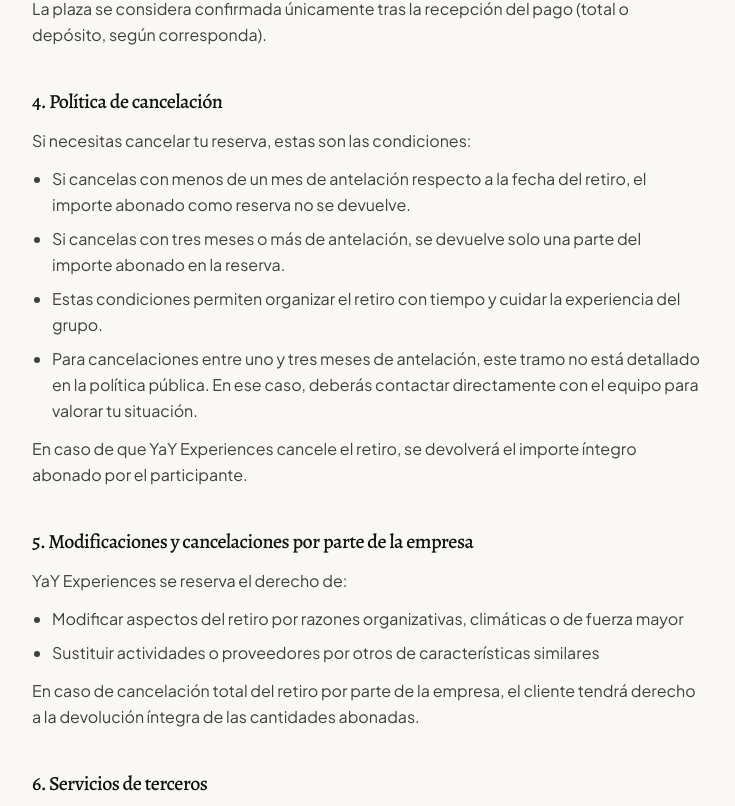
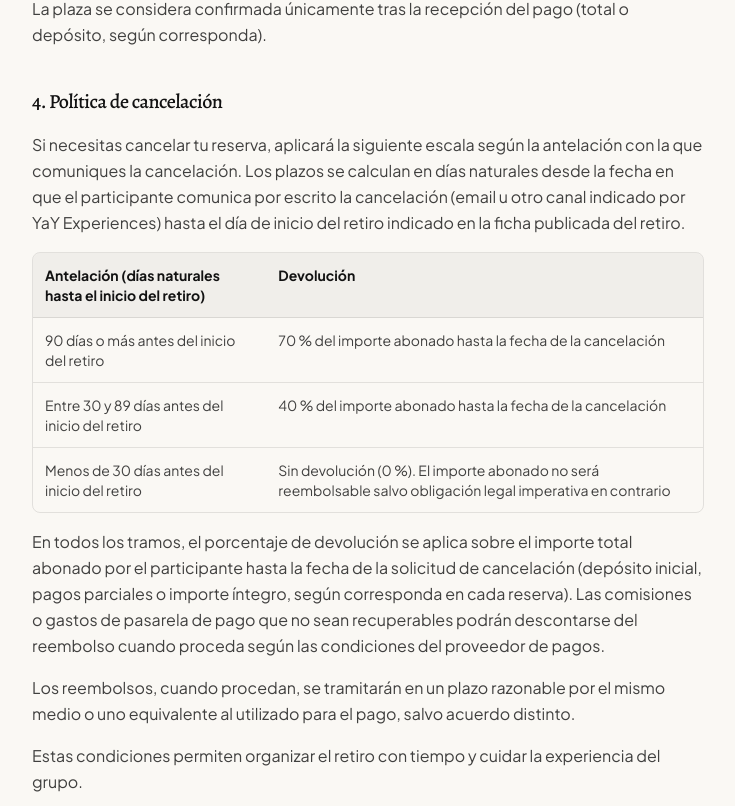
Before and after one commit to jonoyanguren/yay, a Next.js app: page /terminos in a window 1280 px wide. Shown: the part 1274-2080 px from the top of the page, without its empty margins (272-1007 px from the left). Built offline with nearby package versions, Linux system fonts and the light colour scheme; no server answers.

Commit message:
feat: improve legal

```diff
--- a/app/privacidad/page.tsx
+++ b/app/privacidad/page.tsx
@@ -136,6 +136,37 @@ export default function PrivacidadPage() {
               base legal aplicable
             </li>
             <li>Cumplir obligaciones legales aplicables</li>
+          </ul>
+          <p className="pt-1">
+            <strong className="text-black">Ejemplos de correos que puedes recibir</strong>{" "}
+            (según tu relación con nosotros):
+          </p>
+          <ul className="list-disc pl-5 space-y-2">
+            <li>
+              Confirmación de reserva con el detalle de tu pedido (habitación,
+              extras, importes pagados y pendientes).
+            </li>
+            <li>
+              Mensaje con enlace para completar el pago pendiente (factura de saldo
+              gestionada con Stripe).
+            </li>
+            <li>
+              Aviso de que has completado el pago total del retiro y recordatorio de
+              próximos pasos.
+            </li>
+            <li>
+              Información práctica en los días previos al retiro (horarios, punto de
+              encuentro, qué llevar, últimos detalles).
+            </li>
+            <li>
+              Avisos puntuales relacionados con la coordinación o asistencia al
+              retiro.
+            </li>
+            <li>
+              Lista de espera: confirmación de tu inscripción y, si aplica, avisos de
+              plaza disponible o nuevas convocatorias.
+            </li>
+            <li>Respuesta a consultas enviadas por contacto o respondiendo a un email nuestro.</li>
           </ul>
         </section>
 
--- a/app/retreats/[slug]/book/BookingForm.tsx
+++ b/app/retreats/[slug]/book/BookingForm.tsx
@@ -1,6 +1,7 @@
 "use client";
 
 import { useEffect, useRef, useState } from "react";
+import Link from "next/link";
 import ImageGallery from "@/components/ImageGallery";
 import type { RetreatRoomTypeWithAvailability } from "@/lib/types";
 import type { RetreatExtraActivityRow } from "@/lib/types";
@@ -16,6 +17,7 @@ import {
   isValidBookingPhone,
   normalizeCustomerPhone,
 } from "@/lib/booking-phone";
+import { cancellationPolicyFormParagraphs } from "@/lib/cancellation-policy";
 
 function formatPrice(cents: number): string {
   return new Intl.NumberFormat("es-ES", {
@@ -544,17 +546,21 @@ export default function BookingForm({
           <p className="text-sm font-medium text-black">
             Política de cancelación
           </p>
+          {cancellationPolicyFormParagraphs().map((line) => (
+            <p key={line} className="text-sm text-black/70">
+              {line}
+            </p>
+          ))}
           <p className="text-sm text-black/70">
-            Si cancelas con menos de 1 mes de antelación, la reserva abonada no
-            podrá devolverse.
-          </p>
-          <p className="text-sm text-black/70">
-            Si cancelas con 3 meses o más de antelación, devolvemos parte de la
-            reserva para ayudarte con el cambio de planes.
-          </p>
-          <p className="text-sm text-black/70">
-            Estas condiciones nos permiten organizar el retiro con tiempo y
-            cuidar cada detalle de la experiencia del grupo.
+            Los plazos son días naturales hasta el día de inicio del retiro.{" "}
+            <Link
+              href="/terminos"
+              className="text-black underline underline-offset-2 hover:text-black/80"
+            >
+              Términos y condiciones
+            </Link>{" "}
+            (texto legal completo, supuestos especiales y tramitación de
+            reembolsos).
           </p>
           <label className="flex items-start gap-3 pt-1 cursor-pointer">
             <input
--- a/app/terminos/page.tsx
+++ b/app/terminos/page.tsx
@@ -1,5 +1,6 @@
 import type { Metadata } from "next";
 import Link from "next/link";
+import { CANCELLATION_POLICY } from "@/lib/cancellation-policy";
 
 export const metadata: Metadata = {
   title: "Términos y condiciones de contratación",
@@ -122,30 +123,45 @@ export default function TerminosPage() {
           </p>
         </section>
 
-        <section className="space-y-3">
+        <section className="space-y-4">
           <h2 className="text-xl font-bold text-black tracking-tight">
             4. Política de cancelación
           </h2>
-          <p>Si necesitas cancelar tu reserva, estas son las condiciones:</p>
-          <ul className="list-disc pl-5 space-y-2">
-            <li>
-              Si cancelas con menos de un mes de antelación respecto a la fecha
-              del retiro, el importe abonado como reserva no se devuelve.
-            </li>
-            <li>
-              Si cancelas con tres meses o más de antelación, se devuelve solo una
-              parte del importe abonado en la reserva.
-            </li>
-            <li>
-              Estas condiciones permiten organizar el retiro con tiempo y cuidar
-              la experiencia del grupo.
-            </li>
-            <li>
-              Para cancelaciones entre uno y tres meses de antelación, este tramo no
-              está detallado en la política pública. En ese caso, deberás contactar
-              directamente con el equipo para valorar tu situación.
-            </li>
-          </ul>
+          <p>
+            Si necesitas cancelar tu reserva, aplicará la siguiente escala según la
+            antelación con la que comuniques la cancelación. {CANCELLATION_POLICY.intro}
+          </p>
+          <div className="overflow-x-auto rounded-lg border border-black/10">
+            <table className="w-full min-w-[320px] text-left text-sm border-collapse">
+              <thead>
+                <tr className="bg-black/4 border-b border-black/10">
+                  <th className="px-3 py-3 font-bold text-black align-top">
+                    Antelación (días naturales hasta el inicio del retiro)
+                  </th>
+                  <th className="px-3 py-3 font-bold text-black align-top w-[min(40%,200px)]">
+                    Devolución
+                  </th>
+                </tr>
+              </thead>
+              <tbody>
+                {CANCELLATION_POLICY.rows.map((row) => (
+                  <tr
+                    key={row.antelacion}
+                    className="border-b border-black/10 last:border-b-0"
+                  >
+                    <td className="px-3 py-3 align-top">{row.antelacion}</td>
+                    <td className="px-3 py-3 align-top">{row.devolucion}</td>
+                  </tr>
+                ))}
+              </tbody>
+            </table>
+          </div>
+          <p>{CANCELLATION_POLICY.baseAmountNote}</p>
+          <p>{CANCELLATION_POLICY.processingNote}</p>
+          <p>
+            Estas condiciones permiten organizar el retiro con tiempo y cuidar la
+            experiencia del grupo.
+          </p>
           <p>
             En caso de que YaY Experiences cancele el retiro, se devolverá el
             importe íntegro abonado por el participante.
--- /dev/null
+++ b/lib/cancellation-policy.ts
@@ -0,0 +1,80 @@
+/**
+ * Política de cancelación unificada (términos, formulario de reserva, emails).
+ * Antelación: días naturales desde la comunicación escrita de cancelación hasta
+ * el primer día del retiro (según fecha publicada en la ficha del retiro).
+ */
+export const CANCELLATION_POLICY = {
+  intro:
+    "Los plazos se calculan en días naturales desde la fecha en que el participante comunica por escrito la cancelación (email u otro canal indicado por YaY Experiences) hasta el día de inicio del retiro indicado en la ficha publicada del retiro.",
+
+  /** Filas de la tabla (de mayor a menor antelación). */
+  rows: [
+    {
+      antelacion: "90 días o más antes del inicio del retiro",
+      devolucion: "70 % del importe abonado hasta la fecha de la cancelación",
+      devolucionShort: "70 %",
+      /** Columna derecha en tabla (email / UI compacta). */
+      devolucionCelda: "70 %",
+    },
+    {
+      antelacion: "Entre 30 y 89 días antes del inicio del retiro",
+      devolucion: "40 % del importe abonado hasta la fecha de la cancelación",
+      devolucionShort: "40 %",
+      devolucionCelda: "40 %",
+    },
+    {
+      antelacion: "Menos de 30 días antes del inicio del retiro",
+      devolucion:
+        "Sin devolución (0 %). El importe abonado no será reembolsable salvo obligación legal imperativa en contrario",
+      devolucionShort: "0 %",
+      devolucionCelda: "Sin devolución (0 %)",
+    },
+  ],
+
+  baseAmountNote:
+    "En todos los tramos, el porcentaje de devolución se aplica sobre el importe total abonado por el participante hasta la fecha de la solicitud de cancelación (depósito inicial, pagos parciales o importe íntegro, según corresponda en cada reserva). Las comisiones o gastos de pasarela de pago que no sean recuperables podrán descontarse del reembolso cuando proceda según las condiciones del proveedor de pagos.",
+
+  processingNote:
+    "Los reembolsos, cuando procedan, se tramitarán en un plazo razonable por el mismo medio o uno equivalente al utilizado para el pago, salvo acuerdo distinto.",
+} as const;
+
+/** Párrafos cortos para el formulario de reserva (misma política que términos). */
+export function cancellationPolicyFormParagraphs(): string[] {
+  const [r90, r30, r0] = CANCELLATION_POLICY.rows;
+  return [
+    `${r90.antelacion}: devolución del ${r90.devolucionShort} del importe abonado hasta la cancelación.`,
+    `${r30.antelacion}: devolución del ${r30.devolucionShort} del importe abonado hasta la cancelación.`,
+    `${r0.antelacion}: sin devolución (${r0.devolucionShort}).`,
+  ];
+}
+
+/** Bloque HTML (solo texto fijo) para el email de confirmación de reserva. */
+export function cancellationPolicyEmailInnerHtml(): string {
+  const rowHtml = CANCELLATION_POLICY.rows
+    .map(
+      (r) => `
+      <tr>
+        <td style="padding: 10px 8px; font-size: 13px; color: #92400e; line-height: 1.45; border-bottom: 1px solid rgba(146, 64, 14, 0.12); vertical-align: top;">${r.antelacion}</td>
+        <td style="padding: 10px 8px; font-size: 13px; color: #92400e; font-weight: 600; line-height: 1.45; border-bottom: 1px solid rgba(146, 64, 14, 0.12); text-align: right; vertical-align: top;">${r.devolucionCelda}</td>
+      </tr>`,
+    )
+    .join("");
+
+  return `
+    <p style="margin: 0 0 8px 0; font-size: 14px; color: #92400e; line-height: 1.5;">
+      <strong>📌 Política de cancelación</strong>
+    </p>
+    <p style="margin: 0 0 10px 0; font-size: 12px; color: #92400e; line-height: 1.45;">
+      Plazos en días naturales hasta el día de inicio del retiro (desde que nos comunicas la cancelación por escrito):
+    </p>
+    <table width="100%" cellpadding="0" cellspacing="0" style="margin-bottom: 8px;">
+      ${rowHtml}
+    </table>
+    <p style="margin: 0 0 6px 0; font-size: 12px; color: #92400e; line-height: 1.45;">
+      El porcentaje se aplica sobre el importe total abonado hasta la fecha de la cancelación (depósito, pagos parciales o importe completo).
+    </p>
+    <p style="margin: 0; font-size: 12px; color: #92400e; line-height: 1.45;">
+      Detalle y supuestos especiales en los términos y condiciones del sitio web.
+    </p>
+  `;
+}
--- a/lib/email-templates.ts
+++ b/lib/email-templates.ts
@@ -1,3 +1,4 @@
+import { cancellationPolicyEmailInnerHtml } from "@/lib/cancellation-policy";
 import { emailLayoutStyles as s } from "@/lib/email-layout-styles";
 
 function escapeHtml(text: string): string {
@@ -152,18 +153,7 @@ export function BookingConfirmationEmail({
               <table width="100%" cellpadding="0" cellspacing="0" style="${s.noticeBoxAmber}">
                 <tr>
                   <td style="${s.noticeBoxAmberInner}">
-                    <p style="margin: 0 0 8px 0; font-size: 14px; color: #92400e; line-height: 1.5;">
-                      <strong>📌 Política de cancelación</strong>
-                    </p>
-                    <p style="margin: 0 0 8px 0; font-size: 13px; color: #92400e; line-height: 1.5;">
-                      Si cancelas con menos de 1 mes de antelación, el importe de la reserva no se devuelve.
-                    </p>
-                    <p style="margin: 0 0 8px 0; font-size: 13px; color: #92400e; line-height: 1.5;">
-                      Si cancelas con 3 meses o más de antelación, devolvemos una parte del importe abonado en la reserva.
-                    </p>
-                    <p style="margin: 0; font-size: 13px; color: #92400e; line-height: 1.5;">
-                      Estas condiciones nos ayudan a organizar la logística con tiempo y cuidar la experiencia del grupo.
-                    </p>
+                    ${cancellationPolicyEmailInnerHtml()}
                   </td>
                 </tr>
               </table>
```
